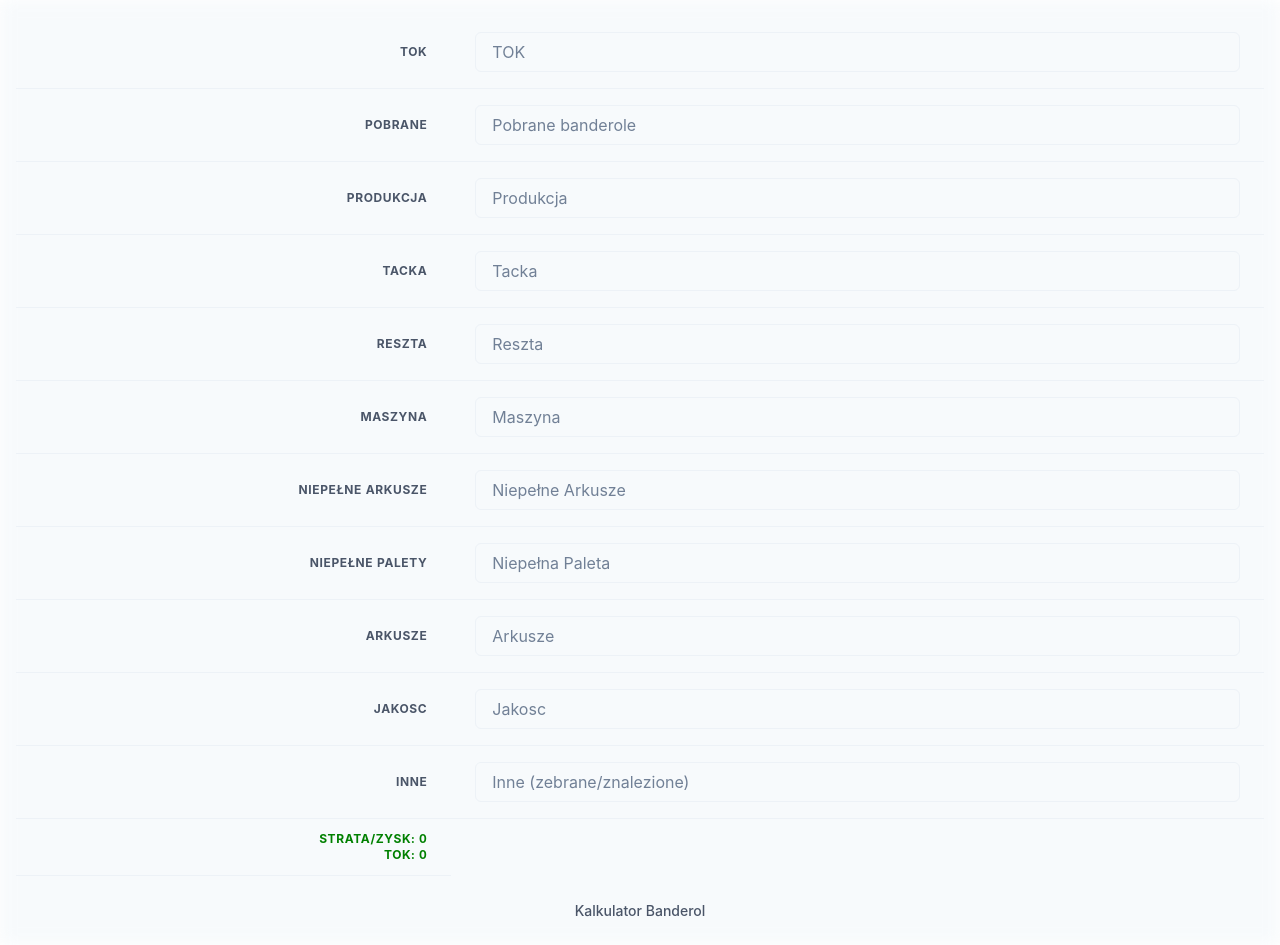
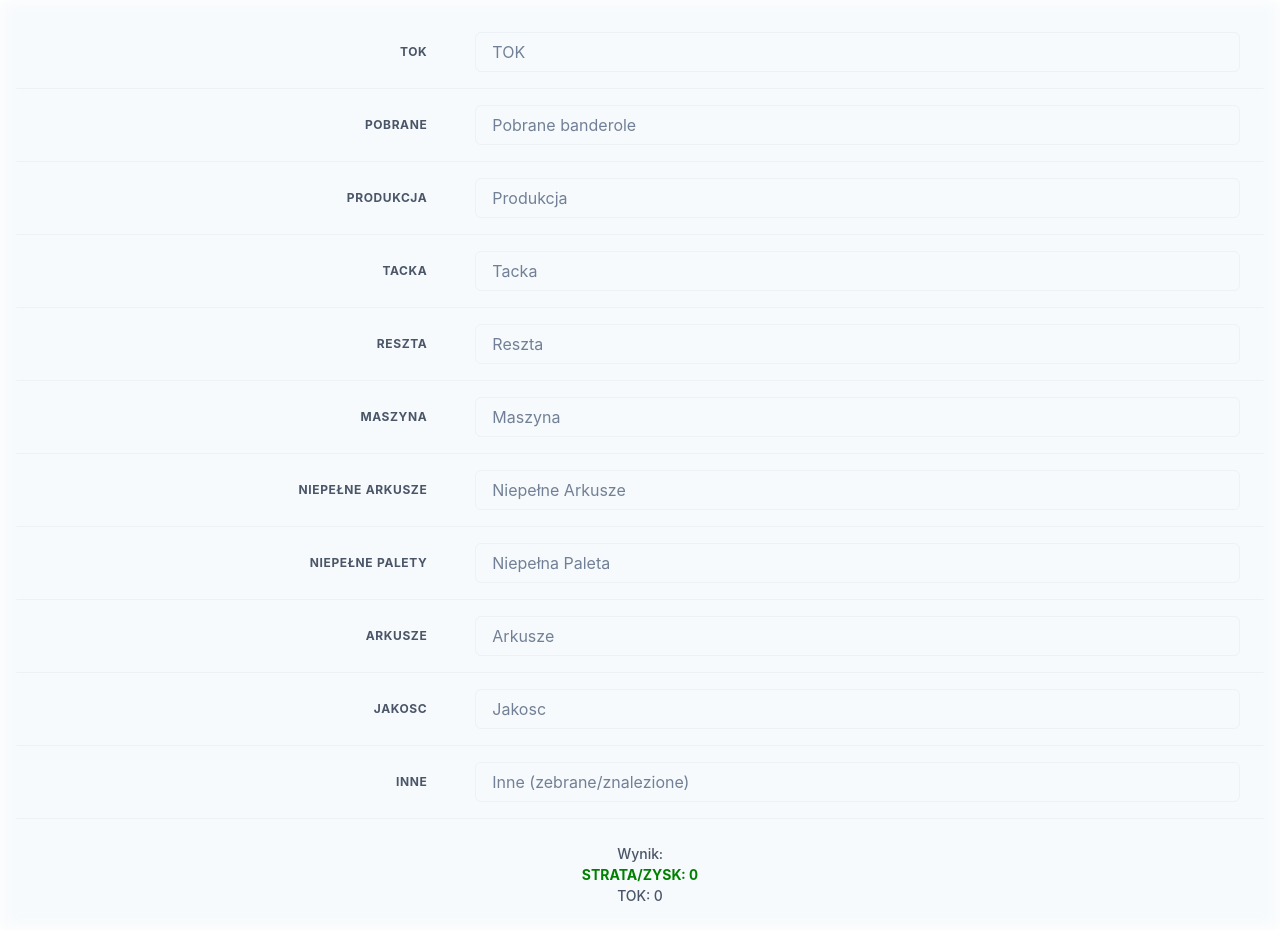
Before and after one commit to jstarzon/banderole-v2, a React (Create React App) app: page / in a window 1280 px wide. Built offline with nearby package versions, Linux system fonts and the light colour scheme.

Commit message:
Update StampCounting.js

```diff
--- a/src/StampCounting.js
+++ b/src/StampCounting.js
@@ -192,7 +192,11 @@ const StampCounting = () => {
     {/* Column 1 */}
     <TableContainer>
       <Table variant='simple'>
-        <TableCaption>Kalkulator Banderol</TableCaption>
+        <TableCaption>
+              <Text>Wynik:</Text>
+              <Text fontWeight="bold" style={{ color: calculateBanderole() < 0 ? 'red' : 'green' }}>STRATA/ZYSK: {calculateBanderole()}</Text>
+              <Text>TOK: {calculateTOK()}</Text>
+        </TableCaption>
         <Thead>
           <Tr>
             <Th isNumeric>TOK</Th>
@@ -285,12 +289,7 @@ const StampCounting = () => {
               onChange={(event) => handleInputChange(event, setInne)}
             /></Td>
           </Tr>
-          <Tr>
-            <Th isNumeric fontWeight="bold" style={{ color: calculateBanderole() < 0 ? 'red' : 'green' }}>
-              <Text>STRATA/ZYSK: {calculateBanderole()}</Text>
-              <Text>TOK: {calculateTOK()}</Text>
-            </Th>
-          </Tr>
+
         </Thead>
       </Table>
     </TableContainer>
```
